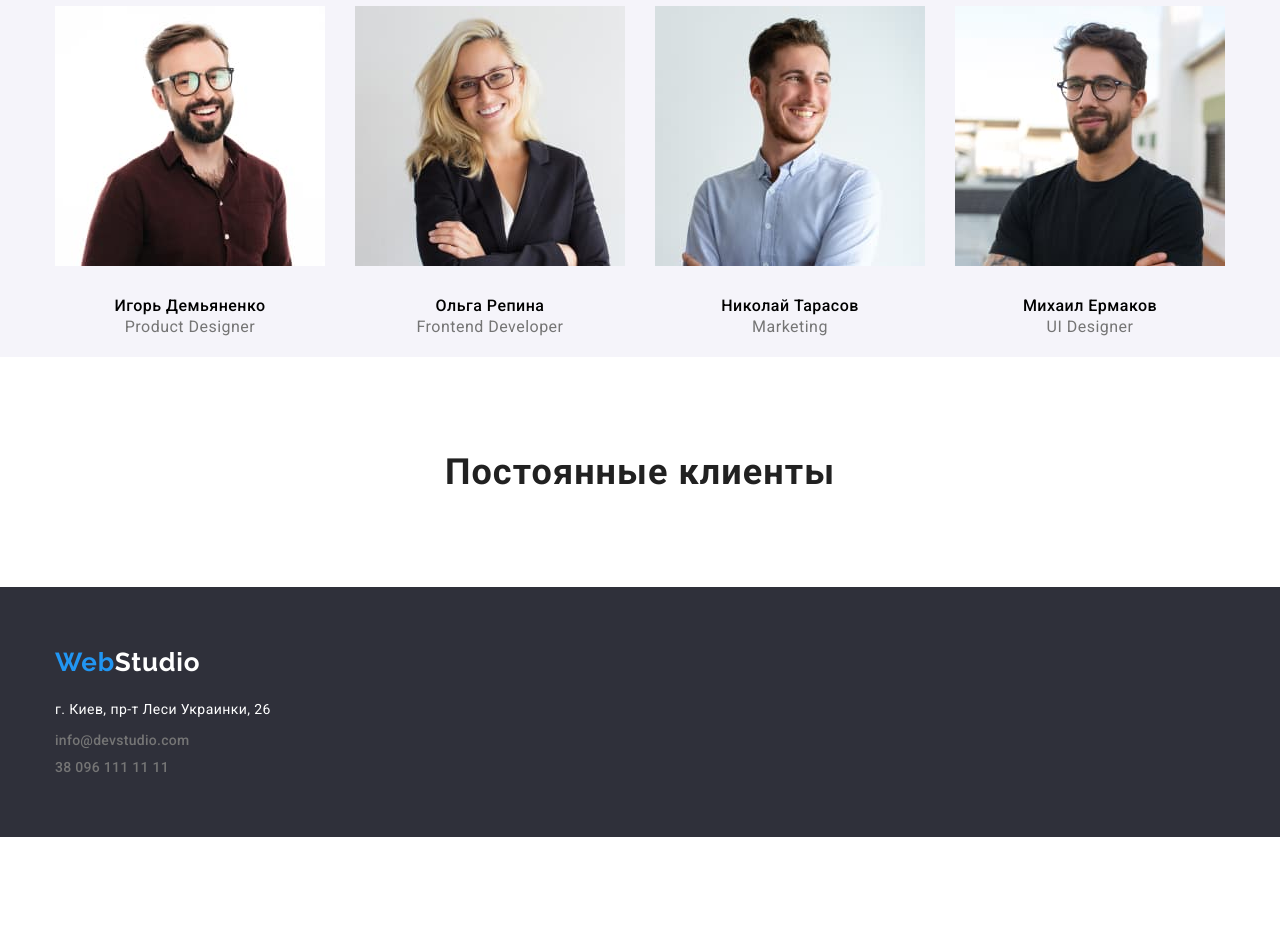
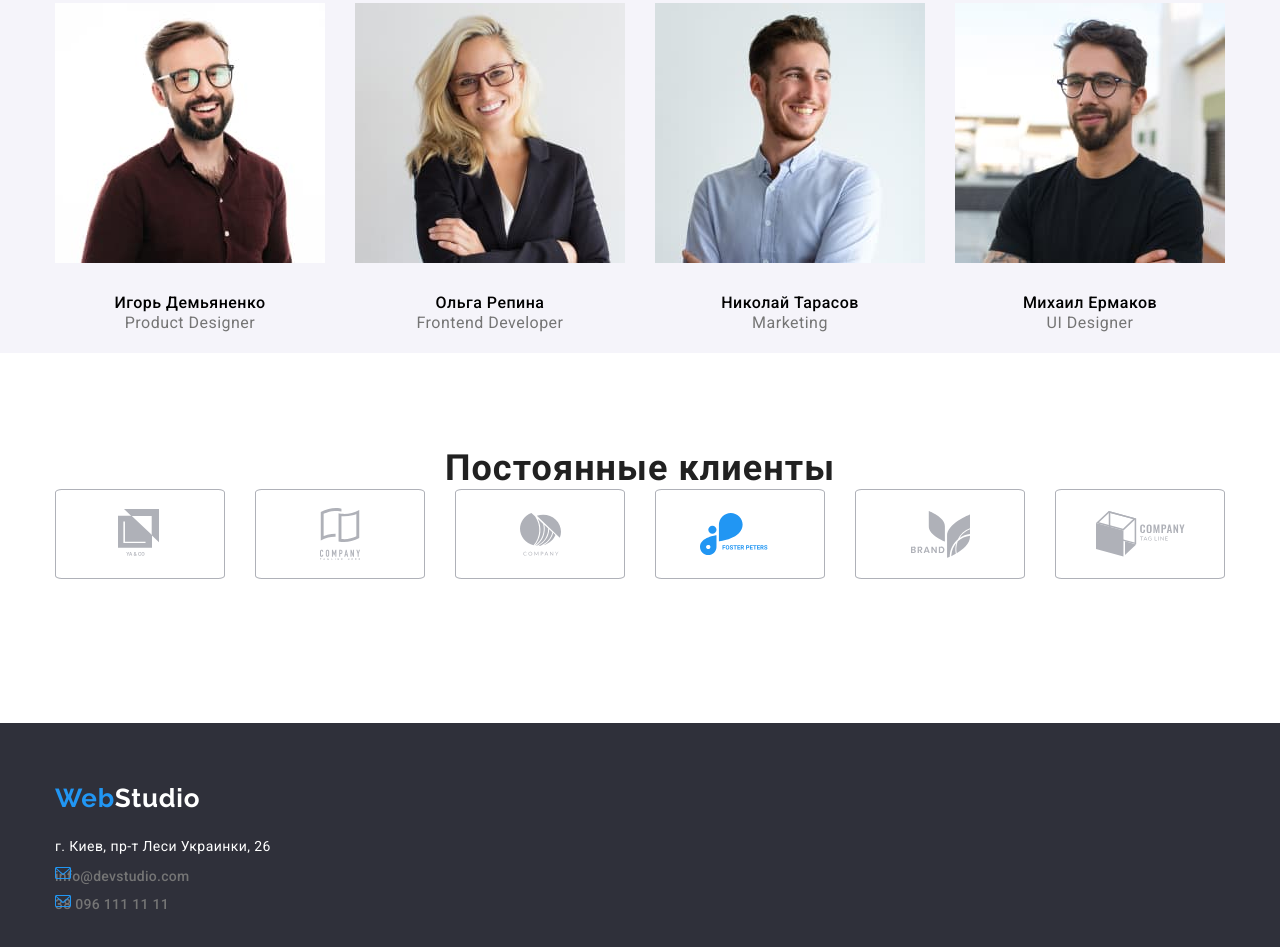
Before and after one commit to StanislavKokin/goit-markup-hw-04, a plain HTML site: page index.html in a window 1280 px wide. Shown: the part 1831-2778 px from the top of the page. Before the commit the page ends 2668 px from the top, so only its background shows below. Drawn offline with Linux system fonts and the light colour scheme.

```diff
--- a/css/style.css
+++ b/css/style.css
@@ -51,12 +51,22 @@ footer {
 
 .hero {
   background-color: var(--fon);
-  background-image: url(../images/Img\ герой.jpg);
+
+  background-image: linear-gradient(
+      to right,
+      rgba(58, 47, 57, 0.4),
+      rgba(58, 47, 57, 0.4)
+    ),
+    url(../images/hero.jpg);
+  block-size: cover;
+  background-position: center;
   text-align: center;
   padding-top: 200px;
   padding-bottom: 200px;
   margin-right: auto;
   margin-left: auto;
+  height: 600px;
+  max-width: 1600px;
 }
 
 .logo {
@@ -94,6 +104,16 @@ footer {
 .nav:hover,
 .nav:focus {
   color: var(--logo);
+}
+
+.nav::before {
+  width: 16px;
+  height: 12px;
+  content: '';
+  background-image: url(../images/messenge.svg);
+  background-size: contain;
+  display: block;
+  position: absolute;
 }
 
 .hero-centr {
@@ -383,6 +403,75 @@ body {
   color: var(--back-light-white);
 }
 
+.client-list {
+  display: flex;
+  padding-bottom: 50px;
+}
+
+.client-list li:not(:first-child) {
+  margin-left: 30px;
+}
+
+.client-logo1 {
+  width: 170px;
+  height: 90px;
+  background-image: url(../images/logo\ 1.svg);
+  background-repeat: no-repeat;
+  background-position: center;
+  border: 1px solid var(--border-color);
+  border-radius: 4%;
+}
+
+.client-logo2 {
+  width: 170px;
+  height: 90px;
+  background-image: url(../images/logo\ 2.svg);
+  background-repeat: no-repeat;
+  background-position: center;
+  border: 1px solid var(--border-color);
+  border-radius: 4%;
+}
+
+.client-logo3 {
+  width: 170px;
+  height: 90px;
+  background-image: url(../images/logo\ 3.svg);
+  background-repeat: no-repeat;
+  background-position: center;
+  border: 1px solid var(--border-color);
+  border-radius: 4%;
+}
+
+.client-logo4 {
+  width: 170px;
+  height: 90px;
+  background-image: url(../images/logo\ 4.svg);
+  background-repeat: no-repeat;
+  background-position: center;
+  border: 1px solid var(--border-color);
+  border-radius: 4%;
+}
+
+.client-logo5 {
+  width: 170px;
+  height: 90px;
+  background-image: url(../images/logo\ 5.svg);
+  background-repeat: no-repeat;
+  background-position: center;
+  border: 1px solid var(--border-color);
+  border-radius: 4%;
+}
+
+.client-logo6 {
+  width: 170px;
+  height: 90px;
+  background-image: url(../images/logo\ 6.svg);
+  background-repeat: no-repeat;
+  background-position: center;
+  border: 1px solid var(--border-color);
+  border-radius: 4%;
+}
+
 .footer {
   padding-top: 60px;
   padding-bottom: 60px;
--- a/css/valiables.css
+++ b/css/valiables.css
@@ -16,4 +16,6 @@
   --logo: rgba(33, 150, 243, 1);
 
   --fon: rgba(47, 48, 58, 1);
+
+  --border-color: rgba(175, 177, 184, 1);
 }
--- a/index.html
+++ b/index.html
@@ -210,13 +210,13 @@
       <section class="clients">
         <div class="container">
           <h2 class="clients-name">Постоянные клиенты</h2>
-          <ul>
-            <li></li>
-            <li></li>
-            <li></li>
-            <li></li>
-            <li></li>
-            <li></li>
+          <ul class="client-list">
+            <li><div class="client-logo1"></div></li>
+            <li><div class="client-logo2"></div></li>
+            <li><div class="client-logo3"></div></li>
+            <li><div class="client-logo4"></div></li>
+            <li><div class="client-logo5"></div></li>
+            <li><div class="client-logo6"></div></li>
           </ul>
         </div>
       </section>
```
Also changed, not shown: images/hero.jpg (renamed from images/Img герой.jpg), images/logo 3.svg (added).
